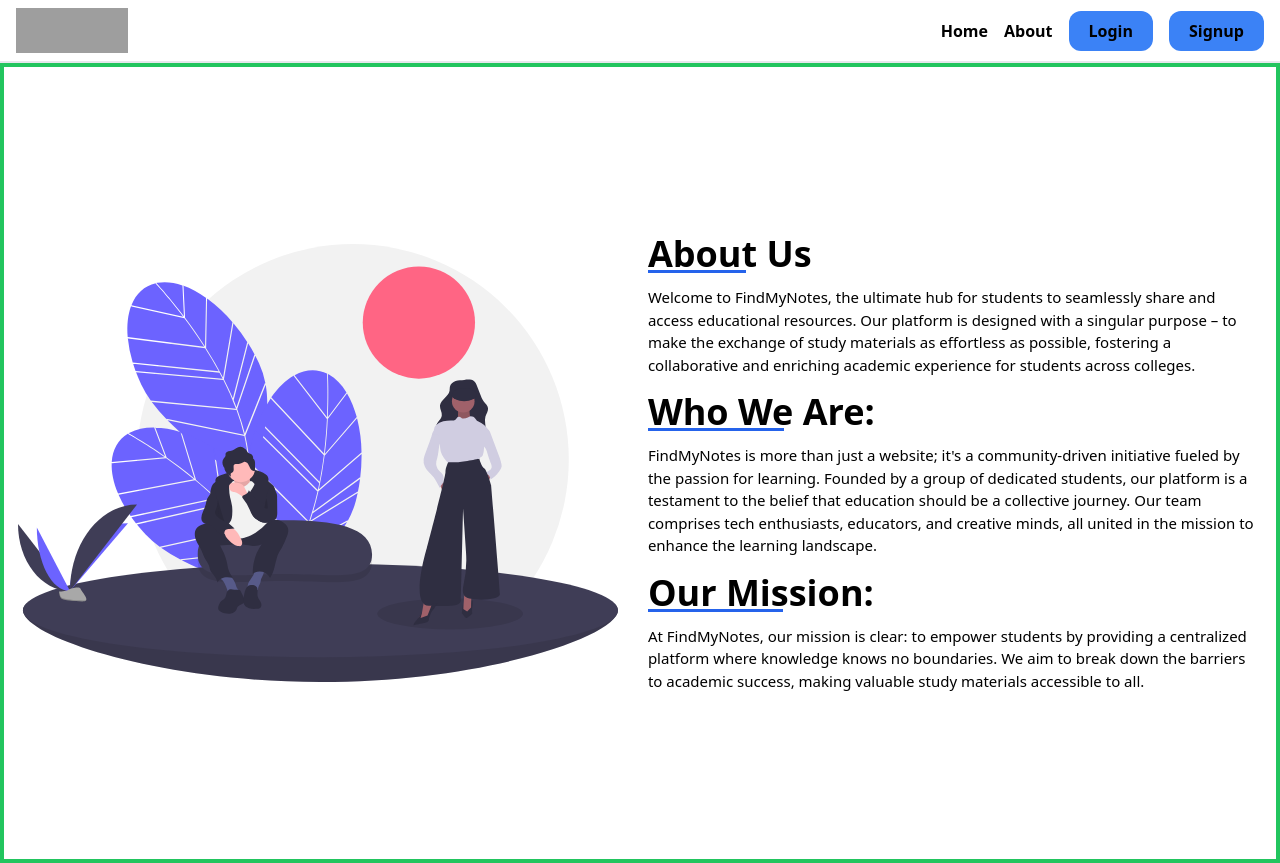
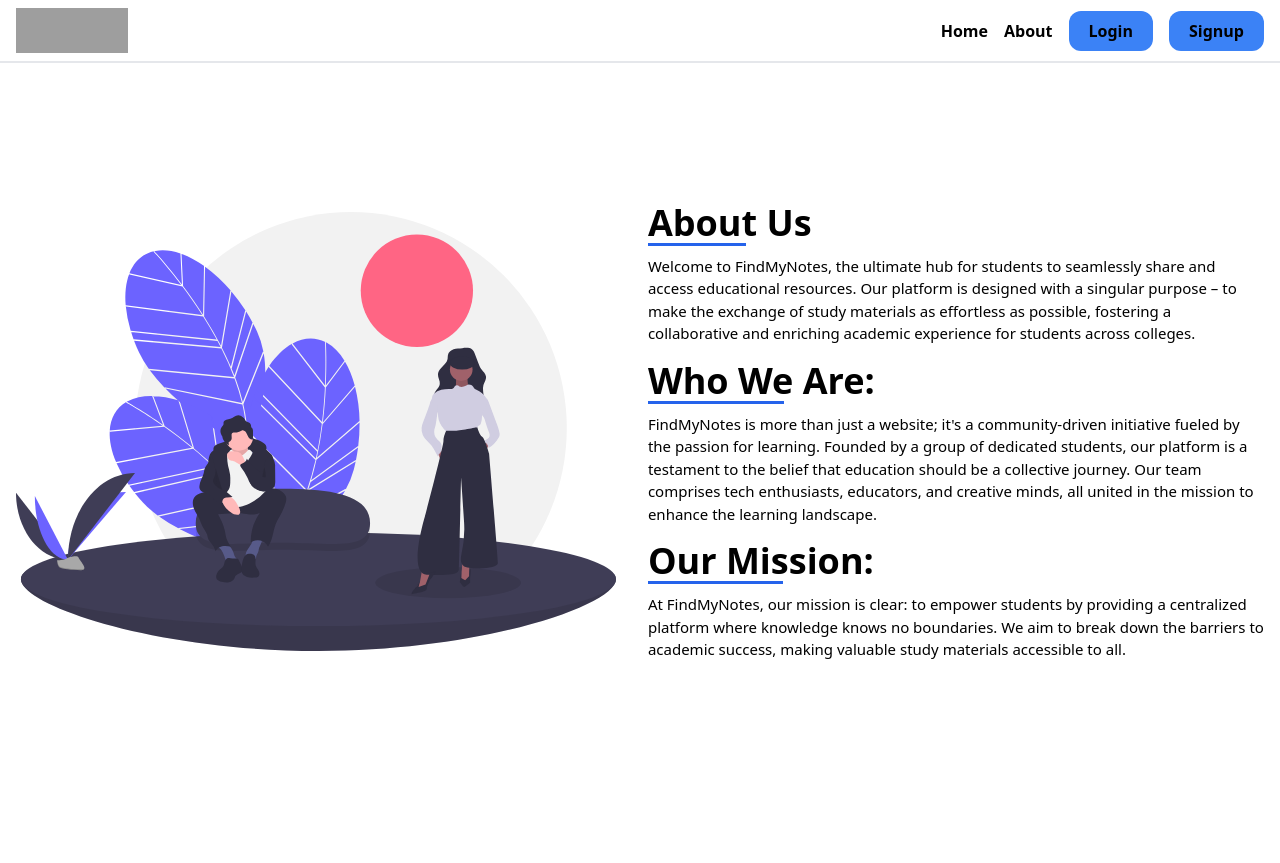
Before and after one commit to Yuvadi29/FindMyNotes, a React (Vite) app in the folder client/: page /about in a window 1280 px wide. After the commit the page ends 800 px from the top, so only its background shows below. Built offline with nearby package versions, Linux system fonts and the light colour scheme; grey boxes are pictures that could not be loaded.

Commit message:
Completed with about page

```diff
--- a/client/src/pages/About.jsx
+++ b/client/src/pages/About.jsx
@@ -2,7 +2,7 @@ import React from "react";
 
 const About = () => {
   return (
-    <div className="flex h-auto flex-col items-center justify-center border-4 md:border-blue-500 lg:h-screen lg:flex-row lg:border-purple-500 xl:border-green-500">
+    <div className="flex h-auto flex-col items-center justify-center lg:h-heightWithoutNavbar lg:flex-row">
       {/* main image */}
       <div className="flex h-full w-full items-center justify-center py-4">
         <img
@@ -15,7 +15,7 @@ const About = () => {
       <div className="flex h-full w-full items-center justify-center px-4">
         <div className="w-full max-w-[700px]">
           <div className="">
-            <h1 className="relative w-fit text-2xl font-bold before:absolute before:top-[90%] before:h-[3px] before:w-[60%] before:bg-[#2563eb] lg:text-4xl">
+            <h1 className="relative w-fit text-2xl font-bold before:absolute before:top-[90%] before:h-[3px] before:w-[60%] before:bg-[#2563eb] lg:text-4xl lg:before:top-full">
               About Us
             </h1>
             <p className="mt-1 text-[15px] lg:mt-3">
@@ -27,7 +27,7 @@ const About = () => {
             </p>
           </div>
           <div className="mt-4">
-            <h1 className="relative w-fit text-2xl  font-bold before:absolute before:top-[90%] before:h-[3px] before:w-[60%] before:bg-[#2563eb] lg:text-4xl">
+            <h1 className="relative w-fit text-2xl  font-bold before:absolute before:top-[90%] before:h-[3px] before:w-[60%] before:bg-[#2563eb] lg:text-4xl lg:before:top-full">
               Who We Are:
             </h1>
             <p className="mt-1 text-[15px] lg:mt-3">
@@ -40,7 +40,7 @@ const About = () => {
             </p>
           </div>
           <div className="mt-4">
-            <h1 className="relative w-fit text-2xl  font-bold before:absolute before:top-[90%] before:h-[3px] before:w-[60%] before:bg-[#2563eb] lg:text-4xl">
+            <h1 className="relative w-fit text-2xl  font-bold before:absolute before:top-[90%] before:h-[3px] before:w-[60%] before:bg-[#2563eb] lg:text-4xl lg:before:top-full">
               Our Mission:
             </h1>
             <p className="mt-1 text-[15px] lg:mt-3">
```
